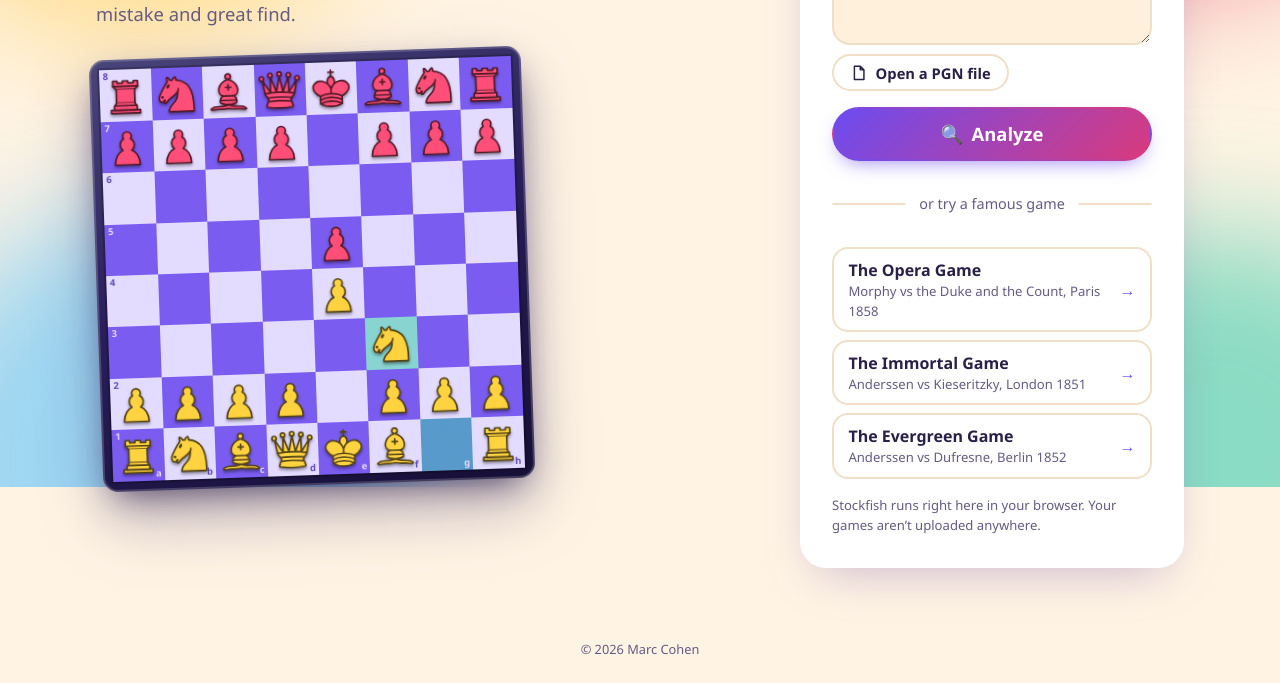
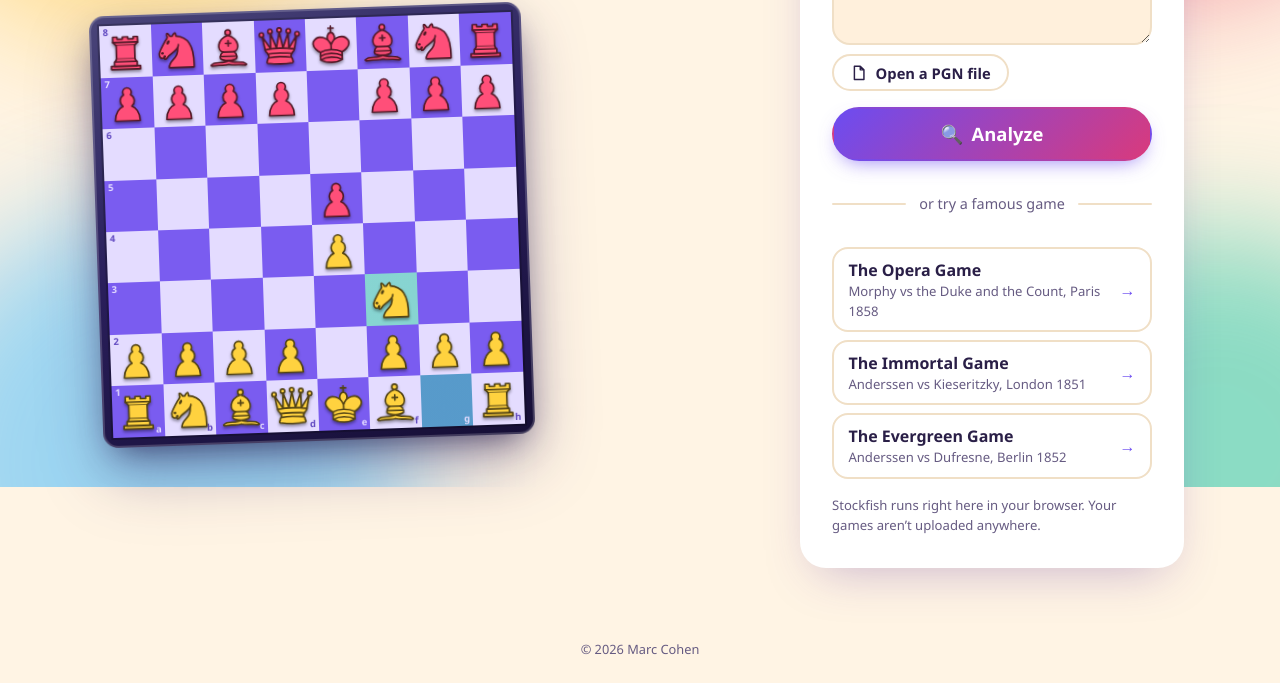
Before and after one commit to mco-gh/analyze, a plain HTML site: page index.html in a window 1280 px wide. Shown: the part 313-996 px from the top of the page. Drawn offline with Linux system fonts and the light colour scheme.

Commit message:
Keep the start screen title at the top, not centered beside the card
Co-Authored-By: Claude Opus 5.5 <noreply@anthropic.com>

```diff
--- a/styles.css
+++ b/styles.css
@@ -604,3 +604,6 @@ code { font-family: ui-monospace, "SF Mono", Menlo, monospace; font-size: .9em;
   .review .now { order: -2; }
   .review .lines-panel { order: -1; }
 }
+/* The card grows with the list of recent games; keep the title at the top rather than centered beside it. */
+.lobby { align-items: start; }
+.pitch { padding-block-start: clamp(0rem, 3vw, 2.5rem); }
```
